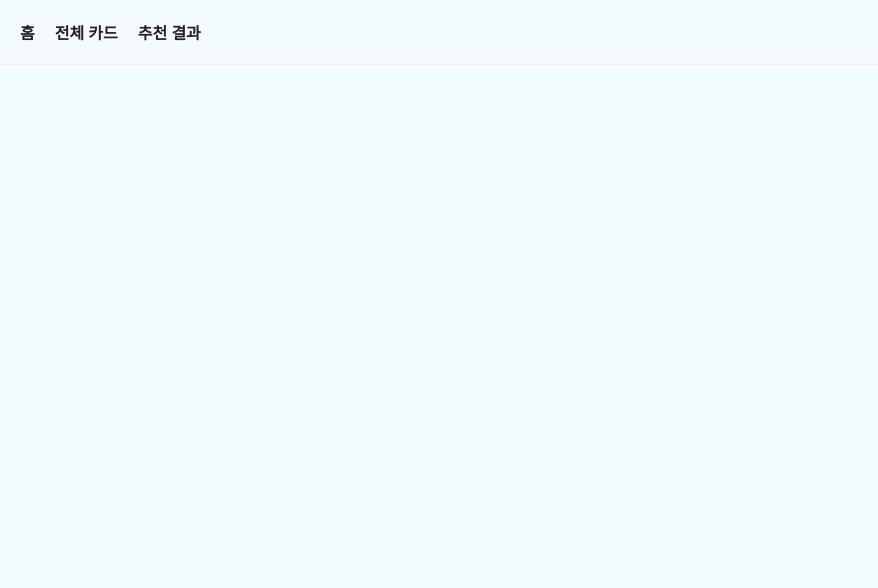
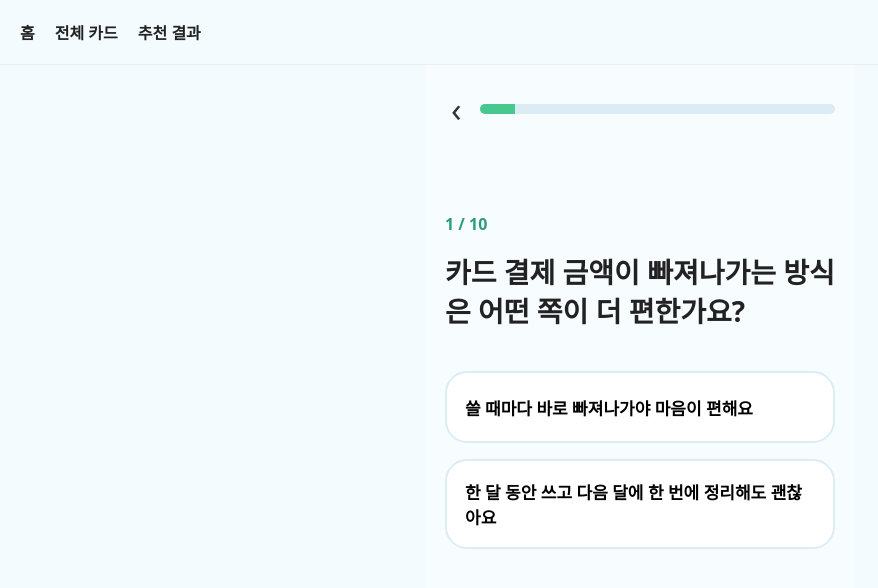
Before and after one commit to songmii677/Ryong_kk, a Vue app in the folder kk_page/kk-card-front/: page /survey in a window 1280 px wide. Before the commit this address had no page. Shown: the top 588 px of the page, without its empty margins (0-878 px from the left). Built offline with nearby package versions, Linux system fonts and the light colour scheme.

Commit message:
홈화면 수정

```diff
--- /dev/null
+++ b/kk_page/kk-card-front/src/data/questions.js
@@ -0,0 +1,222 @@
+export const questions = [
+  {
+    id: 1,
+    question: '카드 결제 금액이 빠져나가는 방식은 어떤 쪽이 더 편한가요?',
+    options: [
+      {
+        text: '쓸 때마다 바로 빠져나가야 마음이 편해요',
+        value: { key: 'card_type', value: 'check' }
+      },
+      {
+        text: '한 달 동안 쓰고 다음 달에 한 번에 정리해도 괜찮아요',
+        value: { key: 'card_type', value: 'credit' }
+      }
+    ]
+  },
+  {
+    id: 2,
+    question: '평소 가장 자주 돈을 쓰는 곳은 어디인가요?',
+    options: [
+      {
+        text: '카페, 외식, 배달',
+        value: { key: 'category', value: '음식/카페' }
+      },
+      {
+        text: '온라인 쇼핑, 간편결제, 편의점',
+        value: { key: 'category', value: '쇼핑/간편결제' }
+      },
+      {
+        text: '교통, 주유, 택시',
+        value: { key: 'category', value: '주유/교통' }
+      },
+      {
+        text: 'OTT, 영화, 공연, 구독 서비스',
+        value: { key: 'category', value: '문화/생활' }
+      }
+    ]
+  },
+  {
+    id: 3,
+    question: '온라인에서 가장 자주 결제하는 것은 무엇인가요?',
+    options: [
+      {
+        text: '쿠팡, 무신사, 네이버쇼핑 같은 온라인 쇼핑',
+        value: { key: 'category', value: '쇼핑/간편결제' }
+      },
+      {
+        text: '배달의민족, 쿠팡이츠 같은 배달앱',
+        value: { key: 'category', value: '음식/카페' }
+      },
+      {
+        text: '넷플릭스, 유튜브, 멜론 같은 구독 서비스',
+        value: { key: 'category', value: '문화/생활' }
+      },
+      {
+        text: '구글플레이, 앱스토어 같은 인앱결제',
+        value: { key: 'category', value: '결제' }
+      }
+    ]
+  },
+  {
+    id: 4,
+    question: '오프라인에서 자주 결제하는 곳은 어디인가요?',
+    options: [
+      {
+        text: '카페, 음식점, 편의점',
+        value: { key: 'category', value: '음식/카페' }
+      },
+      {
+        text: '마트, 백화점, 쇼핑몰',
+        value: { key: 'category', value: '쇼핑/간편결제' }
+      },
+      {
+        text: '병원, 약국, 학원, 서점',
+        value: { key: 'category', value: '교육/건강' }
+      },
+      {
+        text: '주유소, 대중교통, 택시',
+        value: { key: 'category', value: '주유/교통' }
+      }
+    ]
+  },
+  {
+    id: 5,
+    question: '매달 고정적으로 나가는 비용 중 가장 신경 쓰이는 것은 무엇인가요?',
+    options: [
+      {
+        text: '통신비, 휴대폰 요금, 인터넷 요금',
+        value: { key: 'category', value: '통신' }
+      },
+      {
+        text: '관리비, 전기요금, 가스요금',
+        value: { key: 'category', value: '문화/생활' }
+      },
+      {
+        text: '구독 서비스, 멤버십, OTT',
+        value: { key: 'category', value: '문화/생활' }
+      },
+      {
+        text: '학원, 도서, 병원, 약국',
+        value: { key: 'category', value: '교육/건강' }
+      }
+    ]
+  },
+  {
+    id: 6,
+    question: '이동할 때 어떤 소비가 가장 많나요?',
+    options: [
+      {
+        text: '버스, 지하철 같은 대중교통',
+        value: { key: 'category', value: '주유/교통' }
+      },
+      {
+        text: '택시, 카셰어링, 주차',
+        value: { key: 'category', value: '주유/교통' }
+      },
+      {
+        text: '주유, 자동차 관련 비용',
+        value: { key: 'category', value: '주유/교통' }
+      },
+      {
+        text: '이동보다는 집 근처 생활 소비가 많아요',
+        value: { key: 'category', value: '음식/카페' }
+      }
+    ]
+  },
+  {
+    id: 7,
+    question: '여행이나 해외 결제는 어느 정도 필요한가요?',
+    options: [
+      {
+        text: '해외여행, 해외결제, 환전 혜택이 필요해요',
+        value: { key: 'category', value: '여행' }
+      },
+      {
+        text: '국내 숙박, 항공, 여행 플랫폼을 종종 써요',
+        value: { key: 'category', value: '여행' }
+      },
+      {
+        text: '여행보다는 일상 소비 혜택이 더 중요해요',
+        value: { key: 'category', value: '음식/카페' }
+      },
+      {
+        text: '해외보다 온라인 쇼핑 혜택이 더 필요해요',
+        value: { key: 'category', value: '쇼핑/간편결제' }
+      }
+    ]
+  },
+  {
+    id: 8,
+    question: '혜택은 어떤 방식으로 체감되는 게 가장 좋나요?',
+    options: [
+      {
+        text: '결제 금액에서 바로 줄어드는 할인',
+        value: { key: 'benefit_keyword', value: '할인' }
+      },
+      {
+        text: '나중에 돈처럼 돌려받는 캐시백',
+        value: { key: 'benefit_keyword', value: '캐시백' }
+      },
+      {
+        text: '포인트로 쌓이는 적립',
+        value: { key: 'benefit_keyword', value: '적립' }
+      },
+      {
+        text: '항공, 여행에 쓸 수 있는 마일리지',
+        value: { key: 'benefit_keyword', value: '마일리지' }
+      }
+    ]
+  },
+  {
+    id: 9,
+    question: '1년에 카드 이용료가 있다면 어느 정도까지 괜찮나요?',
+    options: [
+      {
+        text: '0원이어야 해요',
+        value: { key: 'annual_fee_max', value: 0 }
+      },
+      {
+        text: '3만원 이하까지는 괜찮아요',
+        value: { key: 'annual_fee_max', value: 30000 }
+      },
+      {
+        text: '5만원 이하까지는 괜찮아요',
+        value: { key: 'annual_fee_max', value: 50000 }
+      },
+      {
+        text: '10만원 이하까지는 괜찮아요',
+        value: { key: 'annual_fee_max', value: 100000 }
+      },
+      {
+        text: '20만원 이하까지는 괜찮아요',
+        value: { key: 'annual_fee_max', value: 200000 }
+      }
+    ]
+  },
+  {
+    id: 10,
+    question: '본인에게 해당하는 항목이 있나요?',
+    options: [
+      {
+        text: '특별히 해당되는 항목은 없어요',
+        value: { key: 'target', value: '일반' }
+      },
+      {
+        text: '대학생 또는 사회초년생이에요',
+        value: { key: 'target', value: '대학생' }
+      },
+      {
+        text: '개인사업자예요',
+        value: { key: 'target', value: '개인사업자' }
+      },
+      {
+        text: '군인 또는 공무원이에요',
+        value: { key: 'target', value: '군인' }
+      },
+      {
+        text: '복지/장애인 대상 혜택도 확인하고 싶어요',
+        value: { key: 'target', value: '장애인' }
+      }
+    ]
+  }
+]
--- a/kk_page/kk-card-front/src/router/index.js
+++ b/kk_page/kk-card-front/src/router/index.js
@@ -4,6 +4,7 @@ import HomeView from '@/views/HomeView.vue'
 import CardListView from '@/views/CardListView.vue'
 import CardDetailView from '@/views/CardDetailView.vue'
 import ResultView from '@/views/ResultView.vue'
+import SurveyView from '@/views/SurveyView.vue'
 
 const router = createRouter({
   history: createWebHistory(import.meta.env.BASE_URL),
@@ -28,6 +29,11 @@ const router = createRouter({
       name: 'result',
       component: ResultView,
     },
+    {
+      path: '/survey',
+      name: 'survey',
+      component: SurveyView,
+    }
   ],
 })
 
--- a/kk_page/kk-card-front/src/views/HomeView.vue
+++ b/kk_page/kk-card-front/src/views/HomeView.vue
@@ -1,4 +1,5 @@
 <script setup>
+import { ref } from 'vue'
 import { useRouter } from 'vue-router'
 
 const router = useRouter()
--- a/kk_page/kk-card-front/src/views/SurveyView.vue
+++ b/kk_page/kk-card-front/src/views/SurveyView.vue
@@ -34,7 +34,7 @@
 <script setup>
 import { computed, ref } from 'vue'
 import { useRouter } from 'vue-router'
-import { questions } from '../data/questions'
+import { questions } from '../data/questions.js'
 
 const router = useRouter()
 
```
